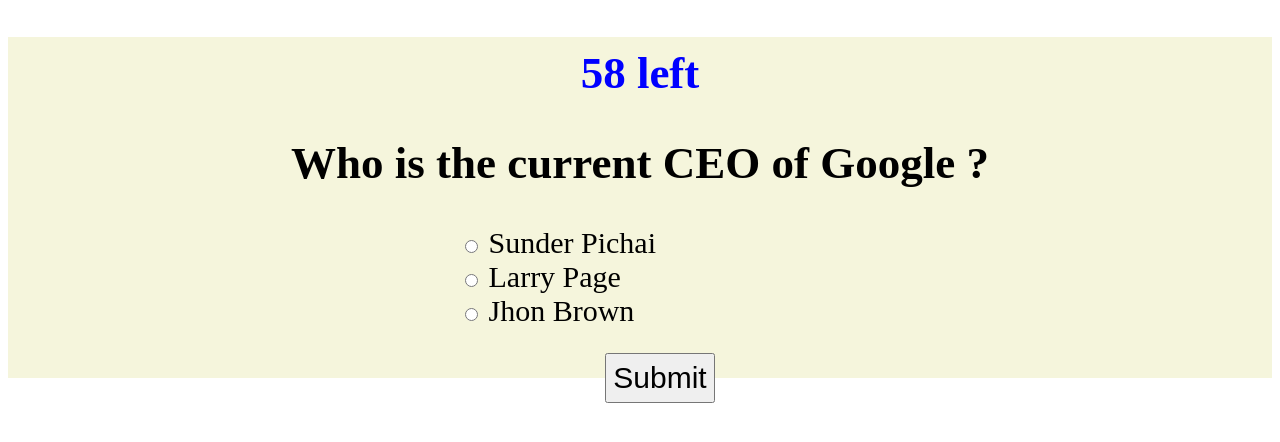
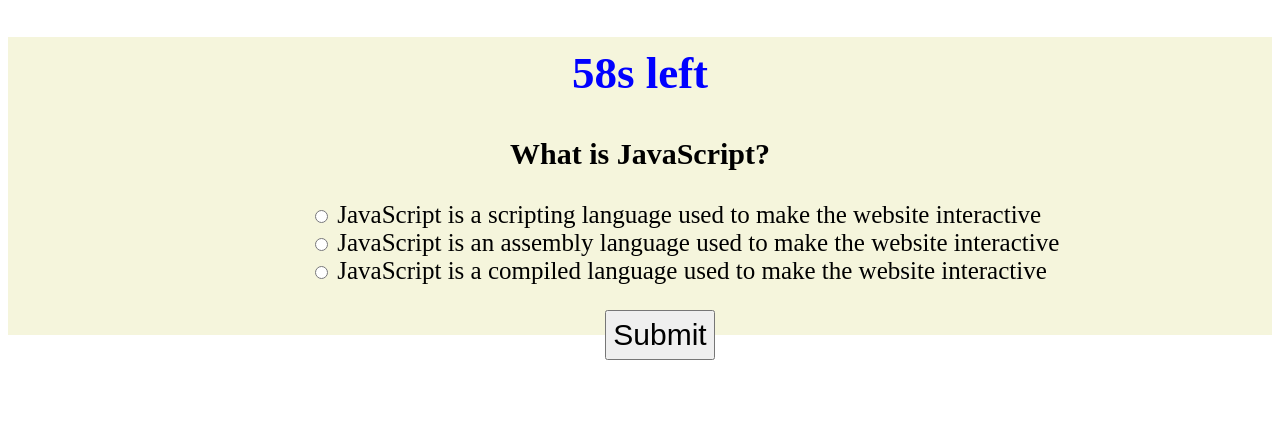
Before and after one commit to Emil1577/Quiz-Project, a plain HTML site: page index.html in a window 1280 px wide. Both pictures are taken after a click on the button "Click here to Begin". Drawn offline with Linux system fonts and the light colour scheme.

Commit message:
fine tune some of the JS codes and function, changed some of the text sizes and colors

```diff
--- a/assets/style.css
+++ b/assets/style.css
@@ -45,7 +45,8 @@
   li {
     position: relative;
     text-align: left;
-    padding-left: 300px;
+    padding-left: 150px;
+    font-size: 25px;
   }
 
   p {
@@ -69,6 +70,10 @@
         right: 0px;
   }
 
+  h2 {
+
+    font-size: 30px;
+  }
   #submit {
     visibility: hidden;
     height: 50px;
--- a/script.js
+++ b/script.js
@@ -1,21 +1,11 @@
-// create a button
+// create variables to start the game and buttons
 var startBtn = document.querySelector("#Start");
 var playAgainBtn = document.querySelector("#playAgain");
 var timer = document.querySelector("#quiz-title");
 
-
-console.log(document.body);
-
 startBtn.addEventListener("click", startgame);
 playAgainBtn.addEventListener("click", playAgain);
-//deductTimeBtn.addEventListener("click", deductTime);
 
-//startBtn.addEventListener("click", getQuiz);
-
-
-///playing with DOM
-var welcome = document.body.children[1];
-console.log(welcome);
 
 // create a code that starts the timer as soon as the button start is selected
 // start quiz
@@ -31,7 +21,6 @@ function startgame() {
 
 function initialStart () {
     startBtn.setAttribute("hidden","hidden");
-   // document.getElementById("quiz-title").style.color = "hidden";
     document.getElementById("submit").style.visibility = "visible";
     document.getElementById("quiz").style.visibility = "visible";
 }
@@ -55,7 +44,7 @@ var timerInterval =("");
 function timerStarts() {
     timerInterval = setInterval (function() {
         secondsLeft--;
-        timer.textContent = secondsLeft + " left";
+        timer.textContent = secondsLeft + "s left";
         if(secondsLeft <= 0) {
           endQuiz();
         }
@@ -83,38 +72,38 @@ const all_answer = document.querySelectorAll('.answer');
 /*quiz data */
 const quizData = [
     {
-      question: 'Who is the current CEO of Google ?',
-      a: 'Sunder Pichai',
-      b: 'Larry Page ',
-      c: 'Jhon Brown',
+      question: 'What is JavaScript?',
+      a: 'JavaScript is a scripting language used to make the website interactive',
+      b: 'JavaScript is an assembly language used to make the website interactive',
+      c: 'JavaScript is a compiled language used to make the website interactive',
       correct: 'a',
     },
     {
-      question: 'Who is the current CEO of Amazon ?',
-      a: 'Jeff Bezos',
-      b: 'Warren Buffet ',
-      c: 'Andy Jassy',
-      correct: 'a',
+      question: 'Arrays in JavaScript are defined by which of the following statements?',
+      a: 'JavaScript is an Object-Oriented language',
+      b: 'JavaScript is Assembly-language',
+      c: 'JavaScript is an Object-Based language',
+      correct: 'c',
     },
     {
-      question: 'Who is the current CEO of Tesla ?',
-      a: 'Jeffry Black',
-      b: 'Elon Musk ',
-      c: 'Jhon Brown',
+      question: 'Which of the following is correct about JavaScript?',
+      a: 'JavaScript is a scripting language used to make the website interactive',
+      b: 'JavaScript is an assembly language used to make the website interactive',
+      c: ' JavaScript is a compiled language used to make the website interactive',
       correct: 'b',
     },
     {
-      question: 'Who is the current CEO of Microsoft ?',
-      a: 'Satya Nadella ',
-      b: 'Tom Klington',
-      c: 'Jhon Brown',
-      correct: 'a',
+      question: 'Among the given statements, which statement defines closures in JavaScript?',
+      a: 'JavaScript is a function that is enclosed with references to its inner function scope',
+      b: 'JavaScript is a function that is enclosed with references to its lexical environment',
+      c: 'JavaScript is a function that is enclosed with the object to its inner function scope',
+      correct: 'b',
     },
     {
-      question: 'Which of the company is owned by Mark Zkerburg ?',
-      a: 'Neuralink ',
-      b: 'Meta Platforms Inc ',
-      c: 'Metaverse LLC ',
+      question: 'Where is Client-side JavaScript code is embedded within HTML documents?',
+      a: 'A URL that uses the special javascript:code',
+      b: 'A URL that uses the special javascript:protocol',
+      c: 'A URL that uses the special javascript:encoding',
       correct: 'b',
     },
   ];
@@ -163,7 +152,6 @@ function startquiz() {
       if (ans == quizData[index].correct) {
         score++;
         timer.textContent = "Correct";
-
       }
       else{
         timer.textContent = "Wrong";
@@ -181,26 +169,29 @@ function startquiz() {
     })
 }
 
+
 ///function to log username and scores
 function logUserAndScore () {
     alert("Your score is: " + secondsLeft);
-    var gamer = prompt ("Enter your name");
-    console.log(gamer);
+    var players = prompt ("Enter your name");
+    console.log(players);
+    player = players;
+    showHighScores();
+}
 
-//variables to save to storage
-var result = {userName: gamer, score: secondsLeft}
+//function for the high scores
+
+function showHighScores(){
+  //variables to save to storage
+var result = {userName: player, score: secondsLeft}
 var savedScores = localStorage.getItem("highscore") || '[]' // get the score, or the initial value if empty
 var highscores = [...JSON.parse(savedScores), result] // add the result
 // constant to store scores in ascending order
 
-//function for the high scores
 console.log (result);
-
   highscores.sort((a, b) => b.score- a.score) // sort descending
   highscores.splice(5) // take highest 5
-
 localStorage.setItem("highscore", JSON.stringify(highscores)) // store the scores
-
 
 //rendering high scores
 results.innerHTML = "High Scores:" +
@@ -210,5 +201,4 @@ results.innerHTML = "High Scores:" +
   return `<p class="high-score">${score.userName} : ${score.score} points</p>`;
   })
   .join ("");
-
 }
```
Also changed, not shown: index.html (+1 -0 lines).
